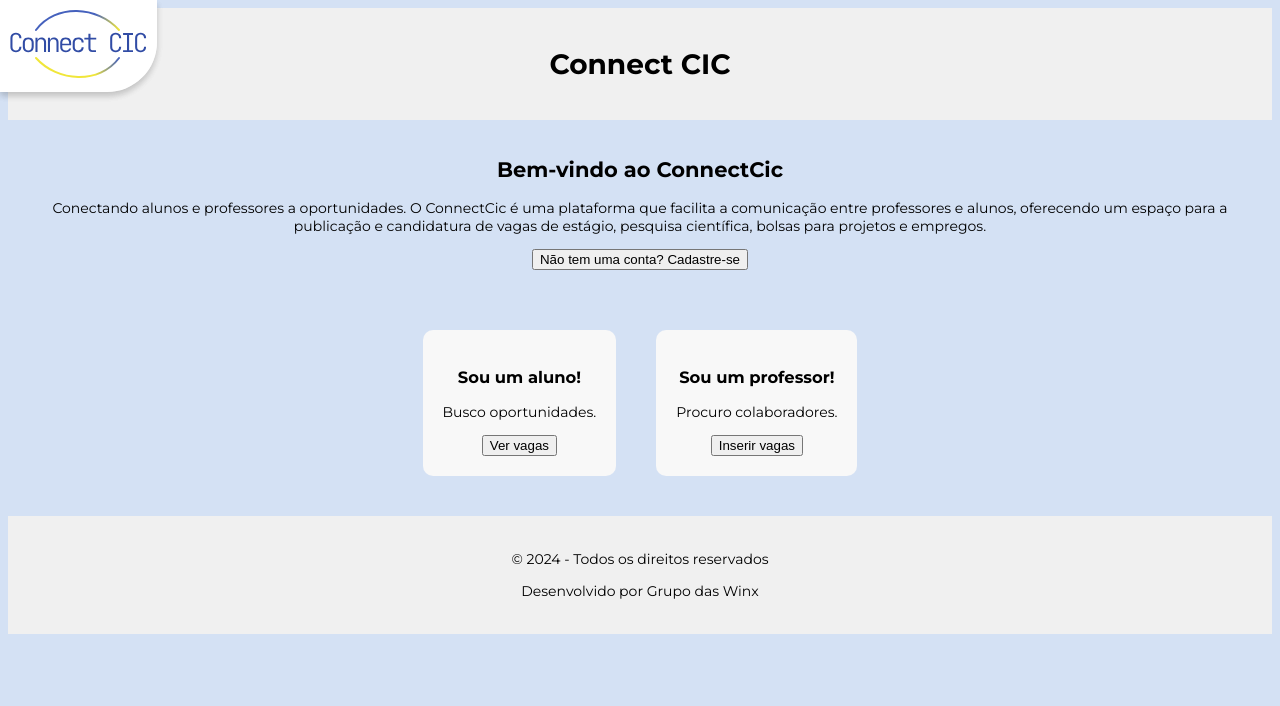
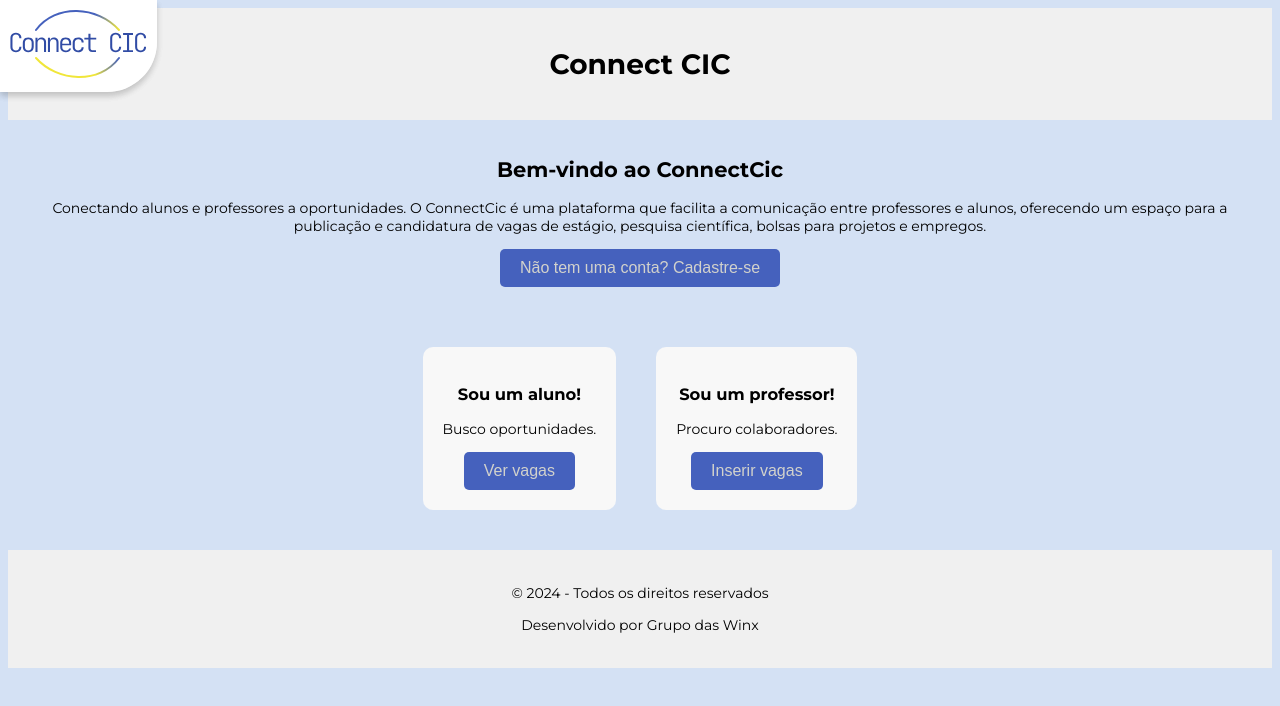
Before and after one commit to colcic-uesc/front-end-project-winx, a Vue app: page / in a window 1280 px wide. Shown: the top 706 px of the page. Built offline with nearby package versions, Linux system fonts and the light colour scheme.

Commit message:
add buttoncomponent

```diff
--- a/src/App.vue
+++ b/src/App.vue
@@ -3,6 +3,8 @@ import { RouterLink, RouterView } from 'vue-router'
 import HeaderComponent from './components/HeaderComponent.vue';
 import FooterComponent from './components/FooterComponent.vue';
 import SidebarComponent from './components/SidebarComponent.vue';
+import ButtonComponent from './components/ButtonComponent.vue';
+
 </script>
 
 <template>
--- a/src/components/ButtonComponent.vue
+++ b/src/components/ButtonComponent.vue
@@ -1,8 +1,40 @@
-<script setup>
-</script>
+<!-- src/components/ButtonComponent.vue -->
+<template>
+    <button @click="handleClick" :class = "btnClass">
+      <slot></slot>
+    </button>
+  </template>
 
-<template>
-</template>
+  <script>
+  export default {
+    name: 'ButtonComponent',
+    props: {
+      btnClass: {
+        type: String,
+        default: 'default-button'
+      }
+    },
+    methods: {
+      handleClick(event) {
+        this.$emit('click', event);
+      }
+    }
+  }
+  </script>
 
-<style scoped>
-</style>
+  <style scoped>
+  .default-button {
+    padding: 10px 20px;
+    font-size: 16px;
+    color: rgb(210, 210, 204);
+    background-color: var(--color-primary);
+    border: none;
+    border-radius: 5px;
+    cursor: pointer;
+    transition: background-color 0.3s;
+  }
+
+  .default-button:hover {
+    background-color: rgb(54, 54, 168);
+  }
+  </style>
--- a/src/views/HomeView.vue
+++ b/src/views/HomeView.vue
@@ -9,19 +9,19 @@
         <section class="welcome">
           <h2>Bem-vindo ao ConnectCic</h2>
           <p>Conectando alunos e professores a oportunidades. O ConnectCic é uma plataforma que facilita a comunicação entre professores e alunos, oferecendo um espaço para a publicação e candidatura de vagas de estágio, pesquisa científica, bolsas para projetos e empregos.</p>
-          <button @click="register">Não tem uma conta? Cadastre-se</button>
+          <ButtonComponent @click="register">Não tem uma conta? Cadastre-se</ButtonComponent>
         </section>
 
         <section class="roles">
           <div class="student">
             <h3>Sou um aluno!</h3>
             <p>Busco oportunidades.</p>
-            <button @click="viewStudentJobs">Ver vagas</button>
+            <ButtonComponent @click="viewStudentJobs">Ver vagas</ButtonComponent>
           </div>
           <div class="teacher">
             <h3>Sou um professor!</h3>
             <p>Procuro colaboradores.</p>
-            <button @click="postJob">Inserir vagas</button>
+            <ButtonComponent @click="postJob">Inserir vagas</ButtonComponent>
           </div>
         </section>
       </main>
@@ -35,11 +35,14 @@
 
   <script>
   import HeaderComponent from '../components/HeaderComponent.vue';  // Importar o LogoComponent correto
+  import ButtonComponent from '@/components/ButtonComponent.vue';
 
   export default {
     components: {
-        HeaderComponent  // Registrar o LogoComponent
-    }
+        HeaderComponent,  // Registrar o LogoComponent
+        ButtonComponent
+    },
+
   }
 
   </script>
```
